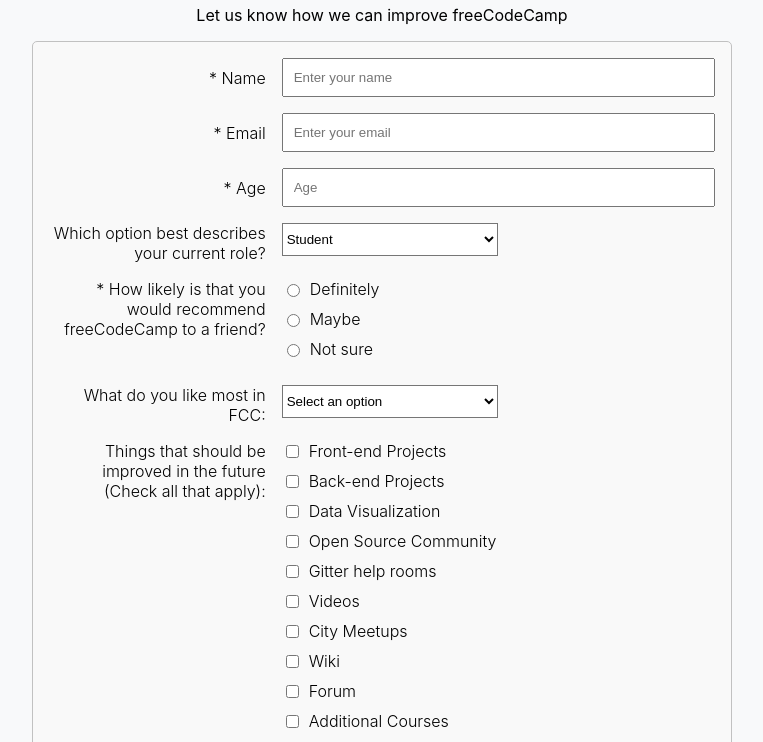
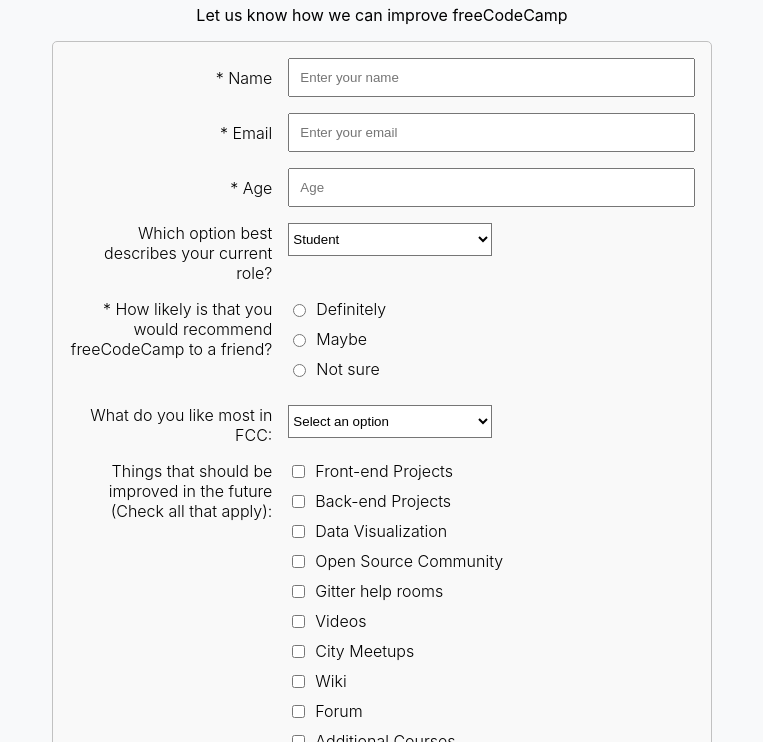
Before and after one commit to thayton/fcc-survey-form, a plain HTML site: page index.html in a window 1280 px wide. Shown: the part 58-800 px from the top of the page, without its empty margins (258-1021 px from the left). Drawn offline with Linux system fonts and the light colour scheme.

Commit message:
Make width of form smaller

```diff
--- a/style.css
+++ b/style.css
@@ -18,7 +18,7 @@ h1, p#description {
 
 form {
     display: grid;
-    max-width: 700px;
+    max-width: 660px;
     margin: 1em auto auto auto; /* center the form */
     padding: 1em;
     background: #f9f9f9;
@@ -73,7 +73,7 @@ button:hover {
     background-color: #0069d9;
 }
 
-@media (max-width: 700px) {
+@media (max-width: 660px) {
     form {
         grid-template-columns: 1fr;
         grid-gap: .5em;
@@ -85,7 +85,7 @@ button:hover {
     }
 }
 
-@media (min-width: 700px) {
+@media (min-width: 660px) {
     form {
         grid-template-columns: 1fr 2fr;
         grid-gap: 1em;
```
